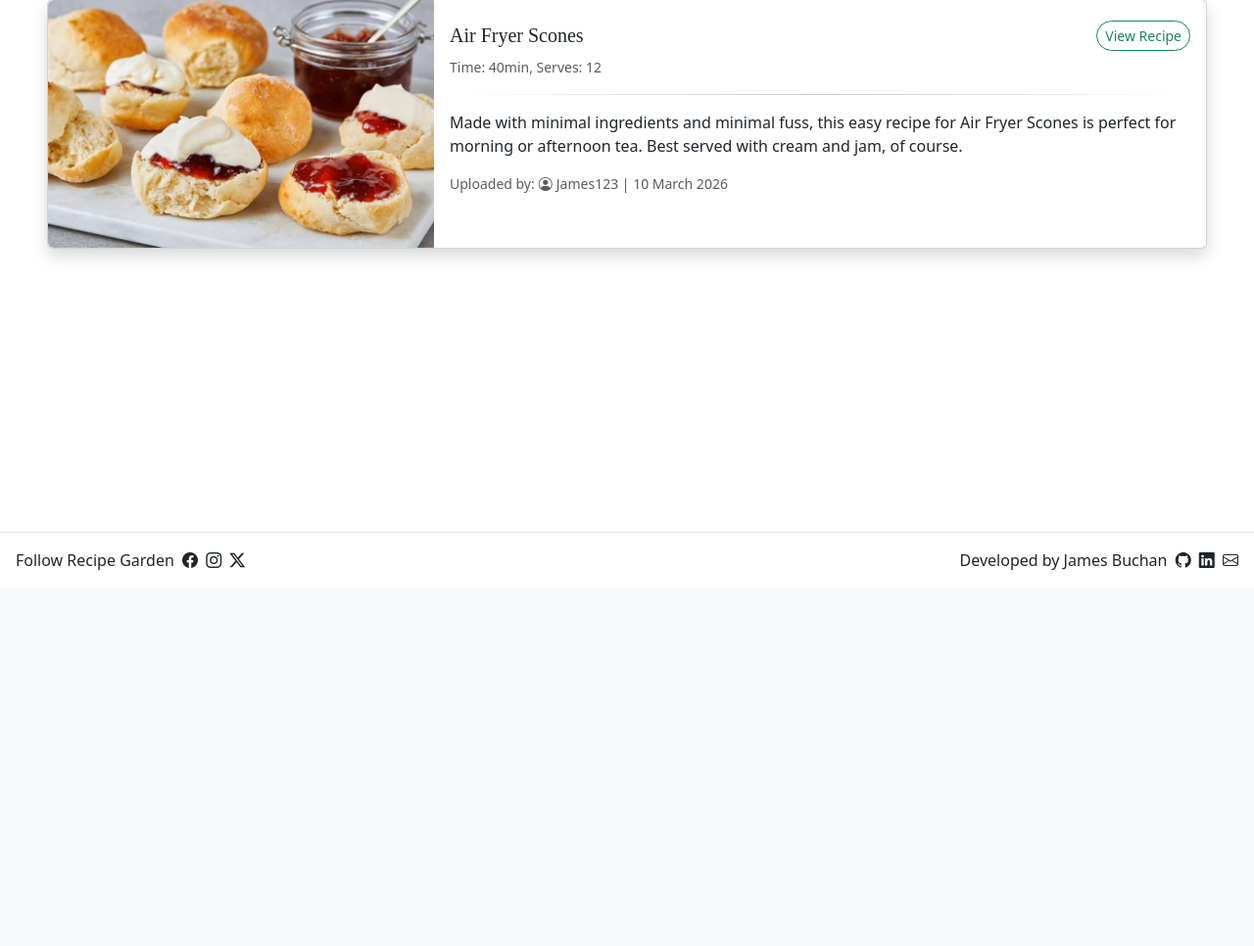
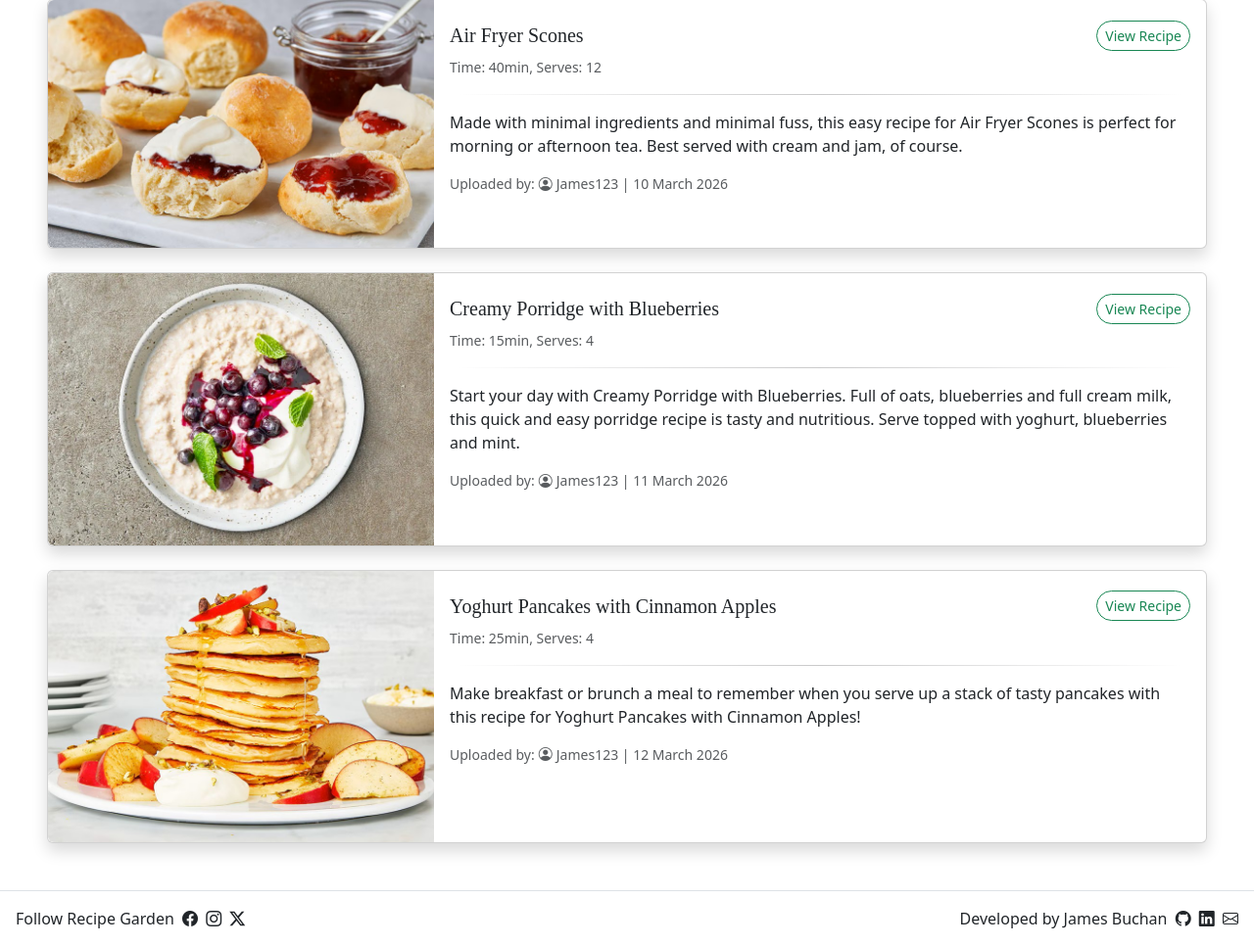
Before and after one commit to JamesB62/RecipeGarden, a Django app: page /breakfast/ in a window 1280 px wide. Shown: the part 200-1166 px from the top of the page at 98% size. Before the commit the page ends 782 px from the top, so only its background shows below. Run offline with Django 5.2, Linux system fonts and the light colour scheme; some libraries are stand-ins or nearby versions; some web fonts are replaced.

Commit message:
Added breakfast cards

```diff
--- a/recipeproject/recipeapp/templates/breakfast.html
+++ b/recipeproject/recipeapp/templates/breakfast.html
@@ -16,18 +16,16 @@
     <!-- Recipe Cards -->
     <div class="d-flex flex-column justify-content-center gap-4 px-4">
 
+        <!-- UPDATE RESPONSIVENESS -->
         <!-- Card 1 -->
-        <div class="card shadow mb-3" style="max-width: 1200px;">
+        <div class="card shadow" style="max-width: 1200px;">
             <div class="row g-0 align-items-stretch flex-column flex-md-row">
-                <!-- Image Column -->
                 <div class="col-md-4">
                     <img src="{% static 'air-fryer-scones.jpg' %}"
                         class="img-fluid h-100 w-100 rounded-start rounded-md-top"
                         style="object-fit: cover;"
                         alt="air-fryer-scones">
                 </div>
-
-                <!-- Content Column -->
                 <div class="col-md-8">
                     <div class="card-body d-flex flex-column justify-content-between h-100">
                         <div>
@@ -52,8 +50,67 @@
 
         <!-- Card 2 -->
 
+        <div class="card shadow" style="max-width: 1200px;">
+            <div class="row g-0 align-items-stretch flex-column flex-md-row">
+                <div class="col-md-4">
+                    <img src="{% static 'creamy-porridge-with-blueberries.jpg' %}"
+                        class="img-fluid h-100 w-100 rounded-start rounded-md-top"
+                        style="object-fit: cover;"
+                        alt="creamy-porridge-with-blueberries">
+                </div>
+                <div class="col-md-8">
+                    <div class="card-body d-flex flex-column justify-content-between h-100">
+                        <div>
+                            <div class="d-flex align-items-center justify-content-between">
+                                <h5 class="card-title fancy-subtitle pt-2">Creamy Porridge with Blueberries</h5>
+                                <a href="/" class="btn btn-outline-success rounded-pill btn-sm">View Recipe</a>
+                            </div>
+                            <small class="text-muted">Time: 15min, Serves: 4</small>
+                            <hr class="gradient-divider">
+                            <p class="card-text">
+                                Start your day with Creamy Porridge with Blueberries.
+                                Full of oats, blueberries and full cream milk, this quick and easy porridge recipe is tasty and nutritious.
+                                Serve topped with yoghurt, blueberries and mint.
+                            </p>
+                            <small class="text-muted d-block mt-auto">
+                                Uploaded by:<i class="bi bi-person-circle px-1"></i>James123 | 11 March 2026
+                            </small>
+                        </div>
+                    </div>
+                </div>
+            </div>
+        </div>
 
         <!-- Card 3 -->
+
+        <div class="card shadow" style="max-width: 1200px;">
+            <div class="row g-0 align-items-stretch flex-column flex-md-row">
+                <div class="col-md-4">
+                    <img src="{% static 'yoghurt-pancakes-with-cinnamon-apples.jpg' %}"
+                        class="img-fluid h-100 w-100 rounded-start rounded-md-top"
+                        style="object-fit: cover;"
+                        alt="yoghurt-pancakes-with-cinnamon-apples">
+                </div>
+                <div class="col-md-8">
+                    <div class="card-body d-flex flex-column justify-content-between h-100">
+                        <div>
+                            <div class="d-flex align-items-center justify-content-between">
+                                <h5 class="card-title fancy-subtitle pt-2">Yoghurt Pancakes with Cinnamon Apples</h5>
+                                <a href="/" class="btn btn-outline-success rounded-pill btn-sm">View Recipe</a>
+                            </div>
+                            <small class="text-muted">Time: 25min, Serves: 4</small>
+                            <hr class="gradient-divider">
+                            <p class="card-text">
+                                Make breakfast or brunch a meal to remember when you serve up a stack of tasty pancakes with this recipe for Yoghurt Pancakes with Cinnamon Apples!
+                            </p>
+                            <small class="text-muted d-block mt-auto">
+                                Uploaded by:<i class="bi bi-person-circle px-1"></i>James123 | 12 March 2026
+                            </small>
+                        </div>
+                    </div>
+                </div>
+            </div>
+        </div>
 
     </div>
 </div>
```
Also changed, not shown: recipeproject/recipeapp/static/creamy-porridge-with-blueberries.jpg (added), recipeproject/recipeapp/static/yoghurt-pancakes-with-cinnamon-apples.jpg (added).
